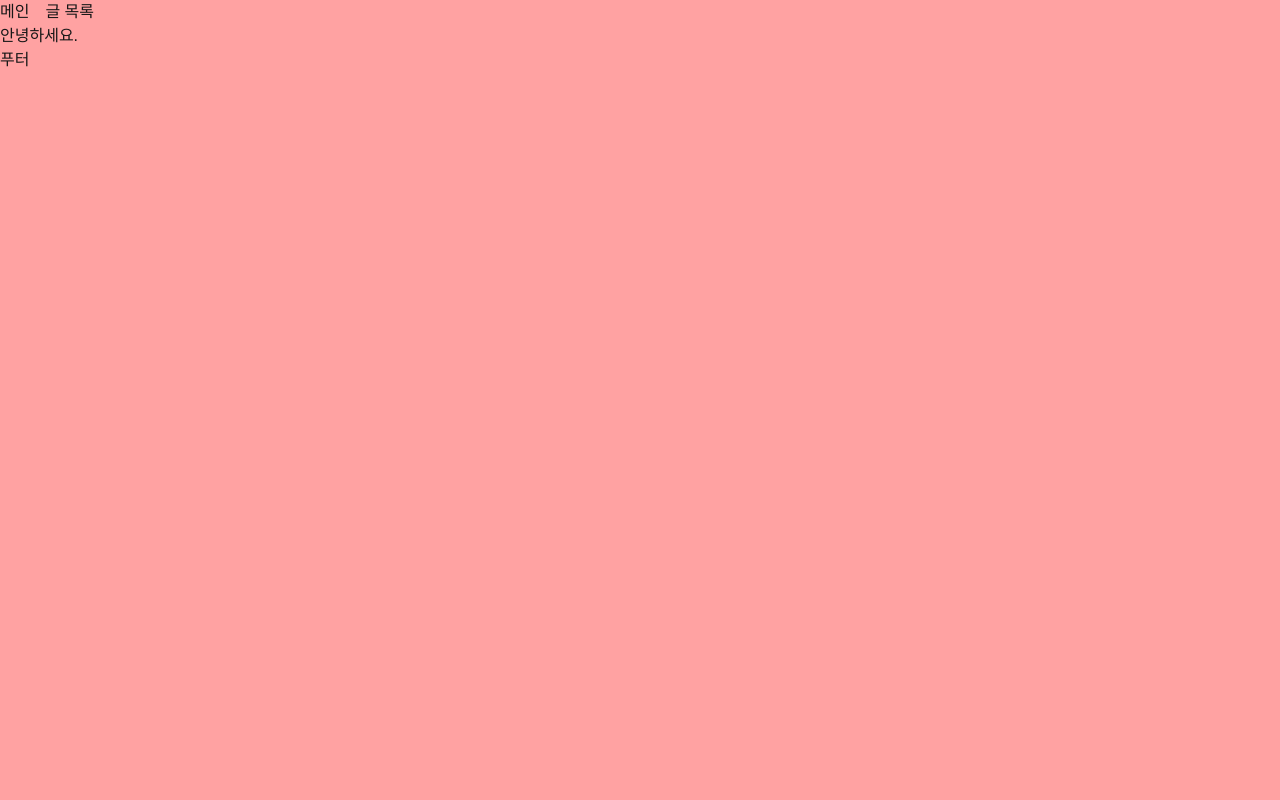
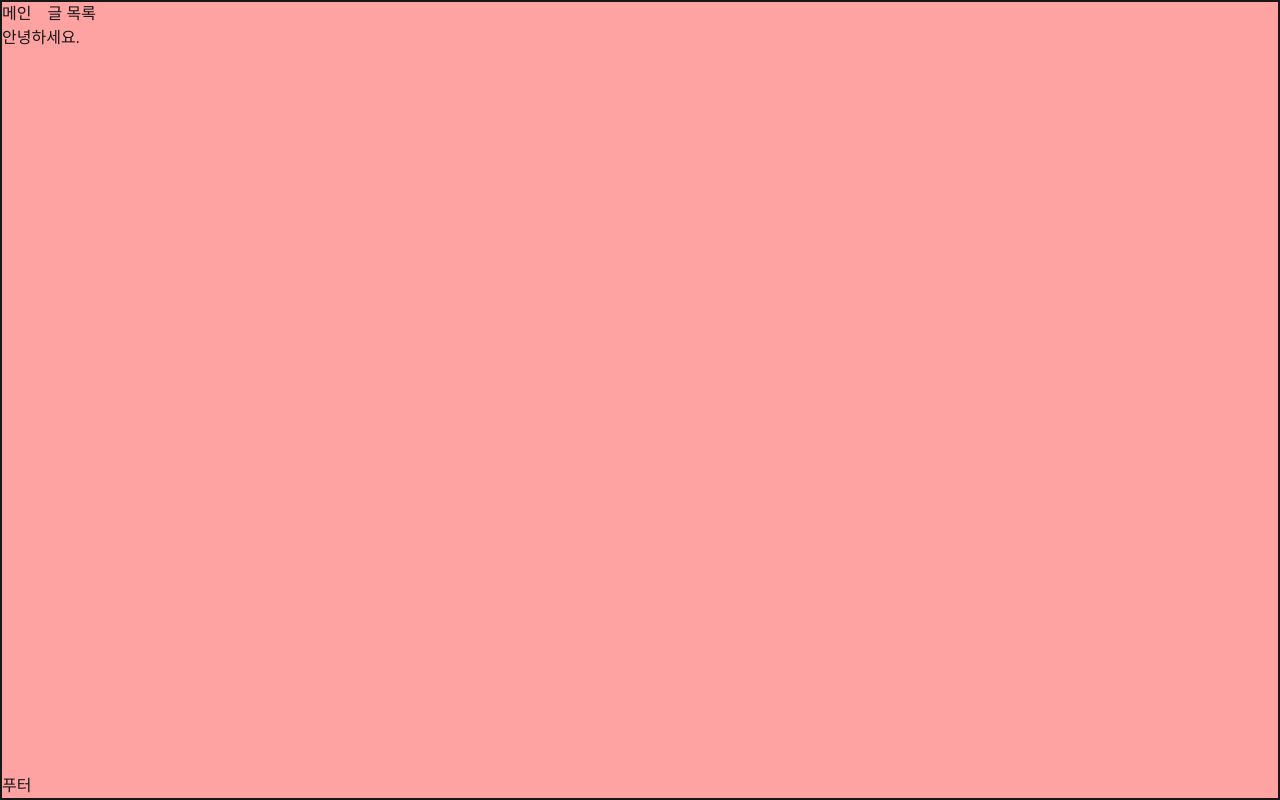
Before and after one commit to ys0221/rest1-front, a Next.js app: page / in a window 1280 px wide. Built offline with nearby package versions, Linux system fonts and the light colour scheme.

Commit message:
푸터를 최하단으로

```diff
--- a/src/app/layout.tsx
+++ b/src/app/layout.tsx
@@ -28,7 +28,11 @@
       <body
       // bg : 배경색 칠함, 빨간색
       // ! : 가장 우선적으로 적용(브라우저가 중요한 것이라고 판단)
-        className={`${geistSans.variable} ${geistMono.variable} antialiased !bg-red-300`}
+      // 위의 두 코드로만 작성하면 실제 바디 영역이랑 색칠 영역이 달라서 오해가 생길 수 있다
+      // border 로 body 영역 잡기
+      // flex -> 가로로 풀림
+      // 방향 column -> 세로로 풀림
+        className={`${geistSans.variable} ${geistMono.variable} antialiased !bg-red-300 border-2 min-h-screen flex flex-col`}
       >
         <header>
           <nav className="flex gap-4">
@@ -36,7 +40,7 @@
             <Link href="/posts">글 목록</Link>
           </nav>
         </header>
-        <main>{children}</main>
+        <main className="flex-1">{children}</main>
         <footer>푸터</footer>
       </body>
     </html>
```
